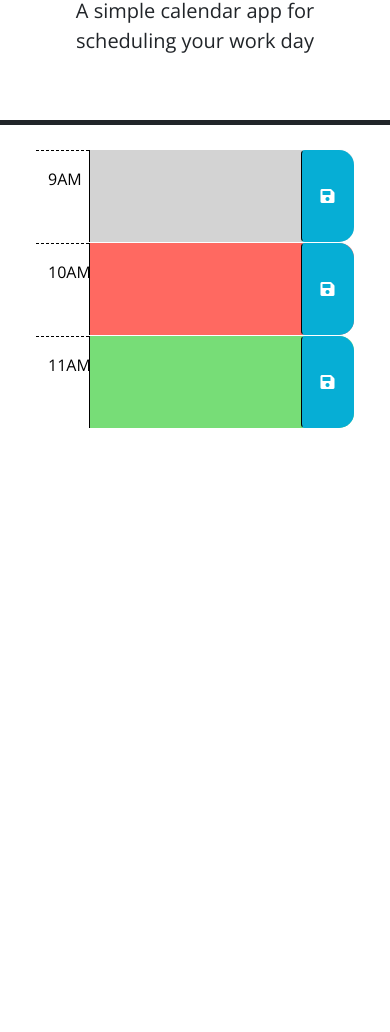
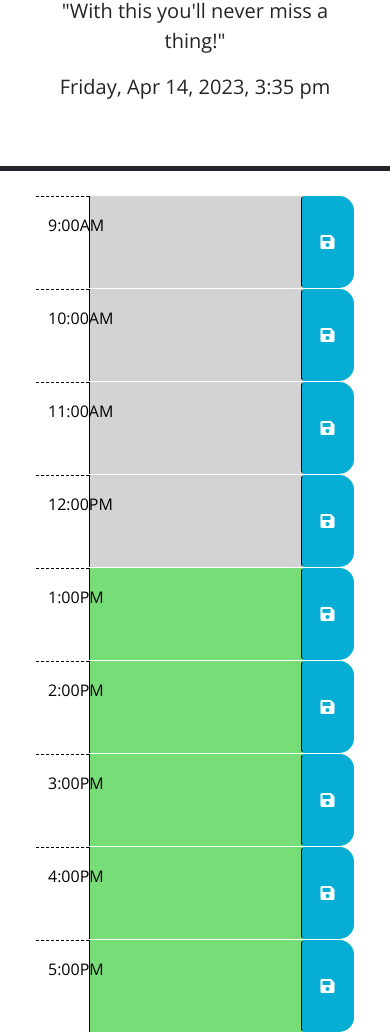
Before and after one commit to roshniipatel/schedule-your-days, a plain HTML site: page index.html in a window 390 px wide. Shown: the part 149-1181 px from the top of the page. Before the commit the page ends 844 px from the top, so only its background shows below. Drawn offline with nearby package versions, Linux system fonts and the light colour scheme; files that its build step writes are made by us from their sources.

Commit message:
updated javascript with local storage and date and time

```diff
--- a/Develop/script.js
+++ b/Develop/script.js
@@ -1,7 +1,7 @@
 // Wrap all code that interacts with the DOM in a call to jQuery to ensure that
 // the code isn't run until the browser has finished rendering all the elements
 // in the html.
-$(function () {
+// $(function () {
   // TODO: Add a listener for click events on the save button. This code should
   // use the id in the containing time-block as a key to save the user input in
   // local storage. HINT: What does `this` reference in the click listener
@@ -20,4 +20,67 @@ $(function () {
   // attribute of each time-block be used to do this?
   //
   // TODO: Add code to display the current date in the header of the page.
+// });
+
+
+$(document).ready(function () {
+
+  var hour9 = $('#09').find(".description"); // var hour9 = $('text-09');
+  var hour10 = $('#10').find(".description");
+  var hour11 = $('#11').find(".description");
+  var hour12 = $('#12').find(".description");
+  var hour13 = $('#13').find(".description");
+  var hour14 = $('#14').find(".description");
+  var hour15 = $('#15').find(".description");
+  var hour16 = $('#16').find(".description");
+  var hour17 = $("#17").find(".description");
+
+  hour9.val(localStorage.getItem("9:00AM"));
+  hour10.val(localStorage.getItem("10:00AM"));
+  hour11.val(localStorage.getItem("11:00AM"));
+  hour12.val(localStorage.getItem("12:00PM"));
+  hour13.val(localStorage.getItem("1:00PM"));
+  hour14.val(localStorage.getItem("2:00PM"));
+  hour15.val(localStorage.getItem("3:00PM"));
+  hour16.val(localStorage.getItem("4:00PM"));
+  hour17.val(localStorage.getItem("5:00PM"));
+
+  $(function () {
+
+    $(".saveBtn").click(function () {
+
+      localStorage.setItem("9:00AM", hour9.val());
+      localStorage.setItem("10:00AM", hour10.val());
+      localStorage.setItem("11:00AM", hour11.val());
+      localStorage.setItem("12:00PM", hour12.val());
+      localStorage.setItem("1:00PM", hour13.val());
+      localStorage.setItem("2:00PM", hour14.val());
+      localStorage.setItem("3:00PM", hour15.val());
+      localStorage.setItem("4:00PM", hour16.val());
+      localStorage.setItem("5:00PM", hour17.val());
+    });
+
+    function updateTime() {
+      var now = dayjs(); // Use dayjs() instead of new Date()
+      var dateString = now.format("dddd, MMM D, YYYY, h:mm a"); // Use dayjs format() method to format date
+      $("#currentDay").text(dateString);
+
+      // Loop through each time slot and compare its time with the current time
+      $(".time-block").each(function () {
+        var time = dayjs($(this).attr("id"), "hA"); // Parse the time slot's time using dayjs()
+        if (time.isBefore(now, "hour")) { // Check if the time slot is in the past
+          $(this).addClass("past").removeClass("present future");
+        } else if (time.isSame(now, "hour")) { // Check if the time slot is the present hour
+          $(this).addClass("present").removeClass("past future");
+        } else { // Otherwise, the time slot must be in the future
+          $(this).addClass("future").removeClass("past present");
+        }
+      });
+    }
+
+    updateTime();
+    setInterval(updateTime, 1000); // Call updateTime() every second
+
+  });
+
 });
--- a/index.html
+++ b/index.html
@@ -1,78 +1,105 @@
 <!DOCTYPE html>
 <html lang="en">
+
 <head>
   <meta charset="UTF-8" />
   <meta name="viewport" content="width=device-width, initial-scale=1.0" />
   <meta http-equiv="X-UA-Compatible" content="ie=edge" />
-    <link
-      rel="stylesheet"
-      href="https://cdn.jsdelivr.net/npm/bootstrap@5.1.3/dist/css/bootstrap.min.css"
-    />
-    <link
-      rel="stylesheet"
-      href="https://use.fontawesome.com/releases/v5.8.1/css/all.css"
-      integrity="sha384-50oBUHEmvpQ+1lW4y57PTFmhCaXp0ML5d60M1M7uH2+nqUivzIebhndOJK28anvf"
-      crossorigin="anonymous"
-    />
-    <link
-      href="https://fonts.googleapis.com/css?family=Open+Sans&display=swap"
-      rel="stylesheet"
-    />
-    <link rel="stylesheet" href="style.css" />
+  <link rel="stylesheet" href="https://cdn.jsdelivr.net/npm/bootstrap@5.1.3/dist/css/bootstrap.min.css" />
+  <link rel="stylesheet" href="https://use.fontawesome.com/releases/v5.8.1/css/all.css"
+    integrity="sha384-50oBUHEmvpQ+1lW4y57PTFmhCaXp0ML5d60M1M7uH2+nqUivzIebhndOJK28anvf" crossorigin="anonymous" />
+  <link href="https://fonts.googleapis.com/css?family=Open+Sans&display=swap" rel="stylesheet" />
+  <link rel="stylesheet" href="./Develop/style.css" />
   <title>Work Day Scheduler</title>
 </head>
 
 <body>
+  <div id="datetime"></div>
+
   <header class="p-5 mb-4 border-5 border-bottom border-dark text-center">
-      <h1 class="display-3">Work Day Scheduler</h1>
-      <p class="lead">A simple calendar app for scheduling your work day</p>
+    <h1 class="display-3">Planner: Just Do It!</h1>
+    <p class="lead">"With this you'll never miss a thing!"</p>
     <p id="currentDay" class="lead"></p>
   </header>
+
   <div class="container-lg px-5">
-      <!-- Use class for "past", "present", and "future" to apply styles to the
-        time-block divs accordingly. The javascript will need to do this by
-        adding/removing these classes on each div by comparing the hour in the
-        id to the current hour. The html provided below is meant to be an example
-        demonstrating how the css provided can be leveraged to create the
-        desired layout and colors. The html below should be removed or updated
-        in the finished product. Remember to delete this comment once the
-        code is implemented.
-        -->
-
-      <!-- Example of a past time block. The "past" class adds a gray background color. -->
-      <div id="hour-9" class="row time-block past">
-        <div class="col-2 col-md-1 hour text-center py-3">9AM</div>
-        <textarea class="col-8 col-md-10 description" rows="3"> </textarea>
+    <div id="09" class="row time-block">
+      <div class="col-2 col-md-1 hour text-center py-3">9:00AM</div>
+      <textarea id='text-09' class="col-8 col-md-10 description" rows="3"> </textarea>
       <button class="btn saveBtn col-2 col-md-1" aria-label="save">
         <i class="fas fa-save" aria-hidden="true"></i>
       </button>
     </div>
 
-      <!-- Example of a a present time block. The "present" class adds a red background color. -->
-      <div id="hour-10" class="row time-block present">
-        <div class="col-2 col-md-1 hour text-center py-3">10AM</div>
-        <textarea class="col-8 col-md-10 description" rows="3"> </textarea>
+    <div id="10" class="row time-block">
+      <div class="col-2 col-md-1 hour text-center py-3">10:00AM</div>
+      <textarea id='text-10' class="col-8 col-md-10 description" rows="3"> </textarea>
       <button class="btn saveBtn col-2 col-md-1" aria-label="save">
         <i class="fas fa-save" aria-hidden="true"></i>
       </button>
     </div>
 
-      <!-- Example of a future time block. The "future" class adds a green background color. -->
-      <div id="hour-11" class="row time-block future">
-        <div class="col-2 col-md-1 hour text-center py-3">11AM</div>
-        <textarea class="col-8 col-md-10 description" rows="3"> </textarea>
+    <div id="11" class="row time-block">
+      <div class="col-2 col-md-1 hour text-center py-3">11:00AM</div>
+      <textarea id='text-11' class="col-8 col-md-10 description" rows="3"> </textarea>
+      <button class="btn saveBtn col-2 col-md-1" aria-label="save">
+        <i class="fas fa-save" aria-hidden="true"></i>
+      </button>
+    </div>
+
+    <div id="12" class="row time-block">
+      <div class="col-2 col-md-1 hour text-center py-3">12:00PM</div>
+      <textarea id='text-12' class="col-8 col-md-10 description" rows="3"> </textarea>
+      <button class="btn saveBtn col-2 col-md-1" aria-label="save">
+        <i class="fas fa-save" aria-hidden="true"></i>
+      </button>
+    </div>
+
+    <div id="13" class="row time-block">
+      <div class="col-2 col-md-1 hour text-center py-3">1:00PM</div>
+      <textarea id='text-13' class="col-8 col-md-10 description" rows="3"> </textarea>
+      <button class="btn saveBtn col-2 col-md-1" aria-label="save">
+        <i class="fas fa-save" aria-hidden="true"></i>
+      </button>
+    </div>
+
+    <div id="14" class="row time-block">
+      <div class="col-2 col-md-1 hour text-center py-3">2:00PM</div>
+      <textarea id='text-14' class="col-8 col-md-10 description" rows="3"> </textarea>
+      <button class="btn saveBtn col-2 col-md-1" aria-label="save">
+        <i class="fas fa-save" aria-hidden="true"></i>
+      </button>
+    </div>
+
+    <div id="15" class="row time-block">
+      <div class="col-2 col-md-1 hour text-center py-3">3:00PM</div>
+      <textarea id='text-15' class="col-8 col-md-10 description" rows="3"> </textarea>
+      <button class="btn saveBtn col-2 col-md-1" aria-label="save">
+        <i class="fas fa-save" aria-hidden="true"></i>
+      </button>
+    </div>
+
+    <div id="16" class="row time-block">
+      <div class="col-2 col-md-1 hour text-center py-3">4:00PM</div>
+      <textarea id='text-16' class="col-8 col-md-10 description" rows="3"> </textarea>
+      <button class="btn saveBtn col-2 col-md-1" aria-label="save">
+        <i class="fas fa-save" aria-hidden="true"></i>
+      </button>
+    </div>
+
+    <div id="17" class="row time-block">
+      <div class="col-2 col-md-1 hour text-center py-3">5:00PM</div>
+      <textarea id='text-17' class="col-8 col-md-10 description" rows="3"> </textarea>
       <button class="btn saveBtn col-2 col-md-1" aria-label="save">
         <i class="fas fa-save" aria-hidden="true"></i>
       </button>
     </div>
 
     <script src="https://code.jquery.com/jquery-3.4.1.min.js"></script>
-    <script
-      src="https://cdn.jsdelivr.net/npm/dayjs@1.11.3/dayjs.min.js"
-      integrity="sha256-iu/zLUB+QgISXBLCW/mcDi/rnf4m4uEDO0wauy76x7U="
-      crossorigin="anonymous"
-    ></script>
+    <script src="https://cdn.jsdelivr.net/npm/dayjs@1.11.3/dayjs.min.js"
+      integrity="sha256-iu/zLUB+QgISXBLCW/mcDi/rnf4m4uEDO0wauy76x7U=" crossorigin="anonymous"></script>
 
-    <script src="script.js"></script>
+    <script src="./Develop/script.js"></script>
 </body>
+
 </html>
```
Lines whose indentation alone changed are shown as unchanged.
